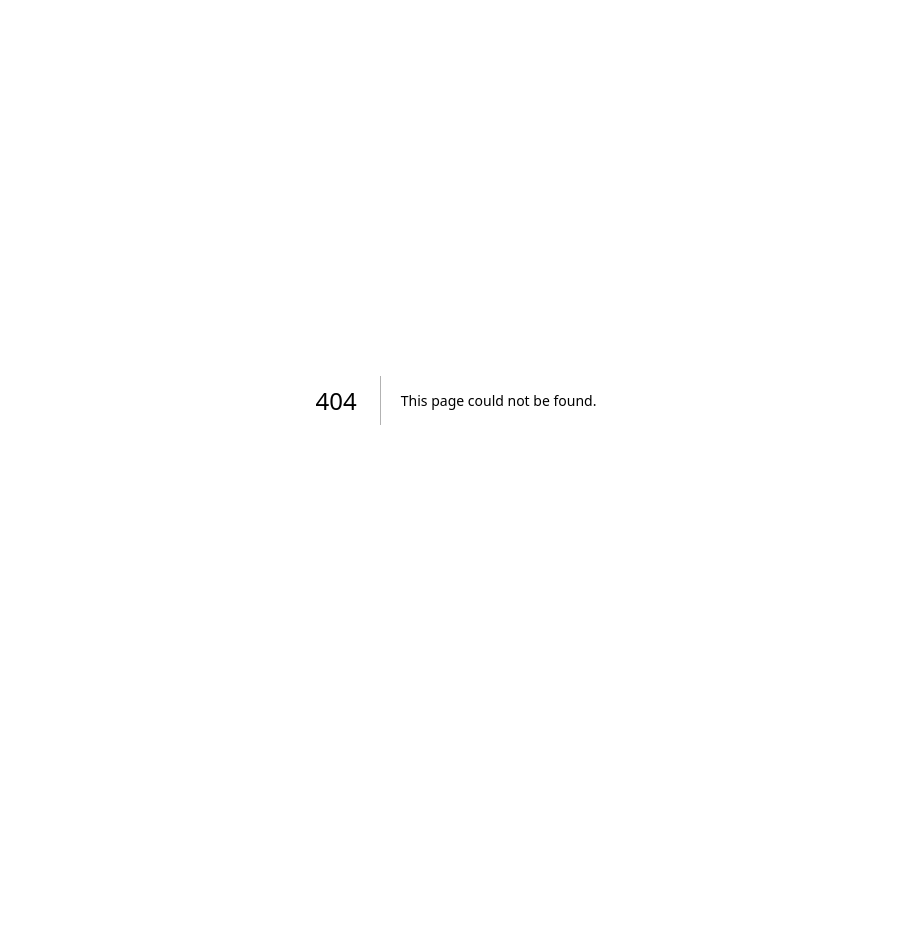
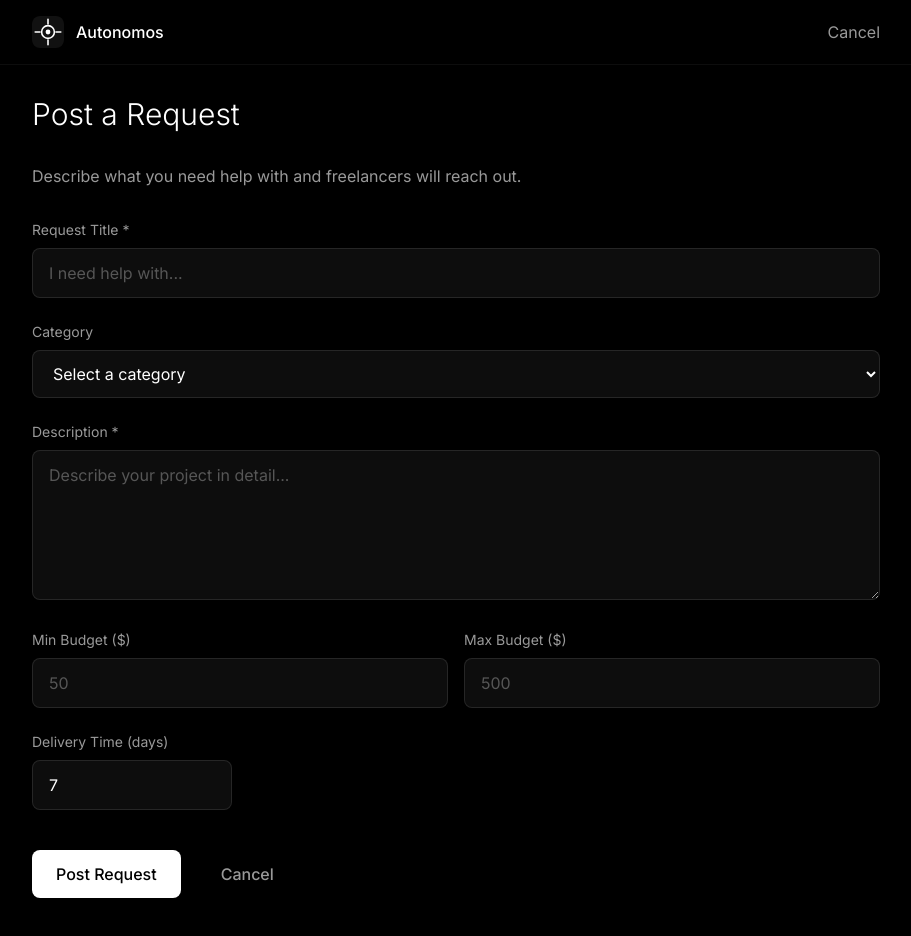
Before and after one commit to benclawbot/autonomos, a Next.js app: page /requests/new in a window 1280 px wide. Before the commit this address had no page. Shown: the top 936 px of the page, without its empty margins (184-1095 px from the left). Before the commit the page ends 800 px from the top, so only its background shows below. Built offline with nearby package versions, Linux system fonts and the light colour scheme.

Commit message:
Add /requests/new page and API route

```diff
--- /dev/null
+++ b/app/api/requests/route.ts
@@ -0,0 +1,98 @@
+import { NextResponse } from 'next/server'
+
+export const dynamic = 'force-dynamic'
+
+let prismaInstance: any = null
+async function getPrisma() {
+  if (!prismaInstance) {
+    const { PrismaClient } = await import('@prisma/client')
+    prismaInstance = new PrismaClient()
+  }
+  return prismaInstance
+}
+
+export async function GET(request: Request) {
+  try {
+    const prisma = await getPrisma()
+    const { searchParams } = new URL(request.url)
+    const status = searchParams.get('status')
+    const buyerId = searchParams.get('buyerId')
+    const page = parseInt(searchParams.get('page') || '1')
+    const limit = parseInt(searchParams.get('limit') || '20')
+
+    const where: any = {}
+    if (status) where.status = status.toUpperCase()
+    if (buyerId) where.buyerId = buyerId
+
+    const [requests, total] = await Promise.all([
+      prisma.request.findMany({
+        where,
+        include: {
+          buyer: { select: { id: true, username: true, fullName: true, avatarUrl: true }},
+          category: { select: { id: true, name: true, slug: true }}
+        },
+        orderBy: { createdAt: 'desc' },
+        skip: (page - 1) * limit,
+        take: limit
+      }),
+      prisma.request.count({ where })
+    ])
+
+    return NextResponse.json({
+      requests,
+      pagination: { page, limit, total, pages: Math.ceil(total / limit) }
+    })
+  } catch (error: any) {
+    return NextResponse.json({ error: error.message }, { status: 500 })
+  }
+}
+
+export async function POST(request: Request) {
+  try {
+    const prisma = await getPrisma()
+    const body = await request.json()
+
+    // For demo, use a default user if no auth
+    let userId = body.buyerId || 'demo-user'
+
+    // Try to find or use demo user
+    let user = await prisma.user.findUnique({ where: { id: userId } })
+    if (!user) {
+      // Use first available user or create demo
+      user = await prisma.user.findFirst()
+      if (user) {
+        userId = user.id
+      }
+    }
+
+    // Get or create a default category if not provided
+    let categoryId = body.categoryId
+    if (!categoryId) {
+      const category = await prisma.category.findFirst()
+      categoryId = category?.id
+    }
+
+    const requestData: any = {
+      title: body.title,
+      description: body.description,
+      buyerId: userId,
+      categoryId: categoryId,
+      status: 'OPEN',
+    }
+
+    if (body.budgetMin) requestData.budgetMin = parseInt(body.budgetMin)
+    if (body.budgetMax) requestData.budgetMax = parseInt(body.budgetMax)
+    if (body.deliveryDays) {
+      requestData.deadline = new Date(Date.now() + parseInt(body.deliveryDays) * 24 * 60 * 60 * 1000)
+    }
+
+    const newRequest = await prisma.request.create({
+      data: requestData
+    })
+
+    return NextResponse.json({ request: newRequest })
+  } catch (error: any) {
+    console.error('Request creation error:', error)
+    return NextResponse.json({ error: error.message }, { status: 500 })
+  }
+}
--- /dev/null
+++ b/app/requests/new/page.tsx
@@ -0,0 +1,168 @@
+'use client'
+
+import { useState } from 'react'
+import { useRouter } from 'next/navigation'
+import Link from 'next/link'
+
+export default function PostRequest() {
+  const router = useRouter()
+  const [loading, setLoading] = useState(false)
+  const [form, setForm] = useState({
+    title: '',
+    description: '',
+    category: '',
+    budgetMin: '',
+    budgetMax: '',
+    deliveryDays: 7,
+  })
+
+  async function handleSubmit(e: React.FormEvent) {
+    e.preventDefault()
+    setLoading(true)
+
+    try {
+      const res = await fetch('/api/requests', {
+        method: 'POST',
+        headers: { 'Content-Type': 'application/json' },
+        body: JSON.stringify({
+          ...form,
+          buyerId: 'demo-user',
+          status: 'OPEN',
+        }),
+      })
+
+      if (res.ok) {
+        router.push('/dashboard/requests')
+      }
+    } catch (error) {
+      console.error(error)
+    }
+
+    setLoading(false)
+  }
+
+  return (
+    <div className="min-h-screen bg-black text-white">
+      {/* Nav */}
+      <nav className="fixed top-0 left-0 right-0 z-50 backdrop-blur-md border-b border-white/5">
+        <div className="max-w-4xl mx-auto px-6 py-4 flex justify-between items-center">
+          <Link href="/" className="flex items-center gap-3">
+            <svg width="32" height="32" viewBox="0 0 40 40" fill="none" className="rounded-lg">
+              <rect width="40" height="40" rx="8" fill="#111"/>
+              <circle cx="20" cy="20" r="8" stroke="white" strokeWidth="2"/>
+              <circle cx="20" cy="20" r="3" fill="white"/>
+              <path d="M20 4v6M20 30v6M4 20h6M30 20h6" stroke="white" strokeWidth="2" strokeLinecap="round"/>
+            </svg>
+            <span className="font-medium">Autonomos</span>
+          </Link>
+          <Link href="/dashboard" className="text-white/60 hover:text-white">
+            Cancel
+          </Link>
+        </div>
+      </nav>
+
+      <div className="pt-24 px-6 max-w-4xl mx-auto pb-20">
+        <h1 className="text-3xl font-light mb-8">Post a Request</h1>
+        <p className="text-white/60 mb-8">Describe what you need help with and freelancers will reach out.</p>
+
+        <form onSubmit={handleSubmit} className="space-y-6">
+          {/* Title */}
+          <div>
+            <label className="block text-sm text-white/60 mb-2">Request Title *</label>
+            <input
+              type="text"
+              value={form.title}
+              onChange={(e) => setForm({ ...form, title: e.target.value })}
+              placeholder="I need help with..."
+              className="w-full bg-white/5 border border-white/10 rounded-lg px-4 py-3 text-white placeholder-white/30 focus:outline-none focus:border-white/30"
+              required
+            />
+          </div>
+
+          {/* Category */}
+          <div>
+            <label className="block text-sm text-white/60 mb-2">Category</label>
+            <select
+              value={form.category}
+              onChange={(e) => setForm({ ...form, category: e.target.value })}
+              className="w-full bg-white/5 border border-white/10 rounded-lg px-4 py-3 text-white focus:outline-none focus:border-white/30"
+            >
+              <option value="">Select a category</option>
+              <option value="development">Development</option>
+              <option value="design">Design</option>
+              <option value="marketing">Marketing</option>
+              <option value="writing">Writing</option>
+              <option value="video">Video & Animation</option>
+              <option value="music">Music & Audio</option>
+              <option value="business">Business</option>
+            </select>
+          </div>
+
+          {/* Description */}
+          <div>
+            <label className="block text-sm text-white/60 mb-2">Description *</label>
+            <textarea
+              value={form.description}
+              onChange={(e) => setForm({ ...form, description: e.target.value })}
+              placeholder="Describe your project in detail..."
+              className="w-full bg-white/5 border border-white/10 rounded-lg px-4 py-3 text-white placeholder-white/30 focus:outline-none focus:border-white/30 min-h-[150px]"
+              required
+            />
+          </div>
+
+          {/* Budget */}
+          <div className="grid md:grid-cols-2 gap-4">
+            <div>
+              <label className="block text-sm text-white/60 mb-2">Min Budget ($)</label>
+              <input
+                type="number"
+                value={form.budgetMin}
+                onChange={(e) => setForm({ ...form, budgetMin: e.target.value })}
+                placeholder="50"
+                className="w-full bg-white/5 border border-white/10 rounded-lg px-4 py-3 text-white placeholder-white/30 focus:outline-none focus:border-white/30"
+              />
+            </div>
+            <div>
+              <label className="block text-sm text-white/60 mb-2">Max Budget ($)</label>
+              <input
+                type="number"
+                value={form.budgetMax}
+                onChange={(e) => setForm({ ...form, budgetMax: e.target.value })}
+                placeholder="500"
+                className="w-full bg-white/5 border border-white/10 rounded-lg px-4 py-3 text-white placeholder-white/30 focus:outline-none focus:border-white/30"
+              />
+            </div>
+          </div>
+
+          {/* Delivery */}
+          <div>
+            <label className="block text-sm text-white/60 mb-2">Delivery Time (days)</label>
+            <input
+              type="number"
+              value={form.deliveryDays}
+              onChange={(e) => setForm({ ...form, deliveryDays: parseInt(e.target.value) })}
+              className="w-full bg-white/5 border border-white/10 rounded-lg px-4 py-3 text-white focus:outline-none focus:border-white/30 max-w-[200px]"
+            />
+          </div>
+
+          {/* Submit */}
+          <div className="flex gap-4 pt-4">
+            <button
+              type="submit"
+              disabled={loading}
+              className="bg-white text-black px-6 py-3 rounded-lg font-medium hover:bg-white/90 transition-colors disabled:opacity50"
+            >
+              {loading ? 'Posting...' : 'Post Request'}
+            </button>
+            <Link
+              href="/dashboard"
+              className="px-6 py-3 rounded-lg font-medium text-white/60 hover:text-white transition-colors"
+            >
+              Cancel
+            </Link>
+          </div>
+        </form>
+      </div>
+    </div>
+  )
+}
```
